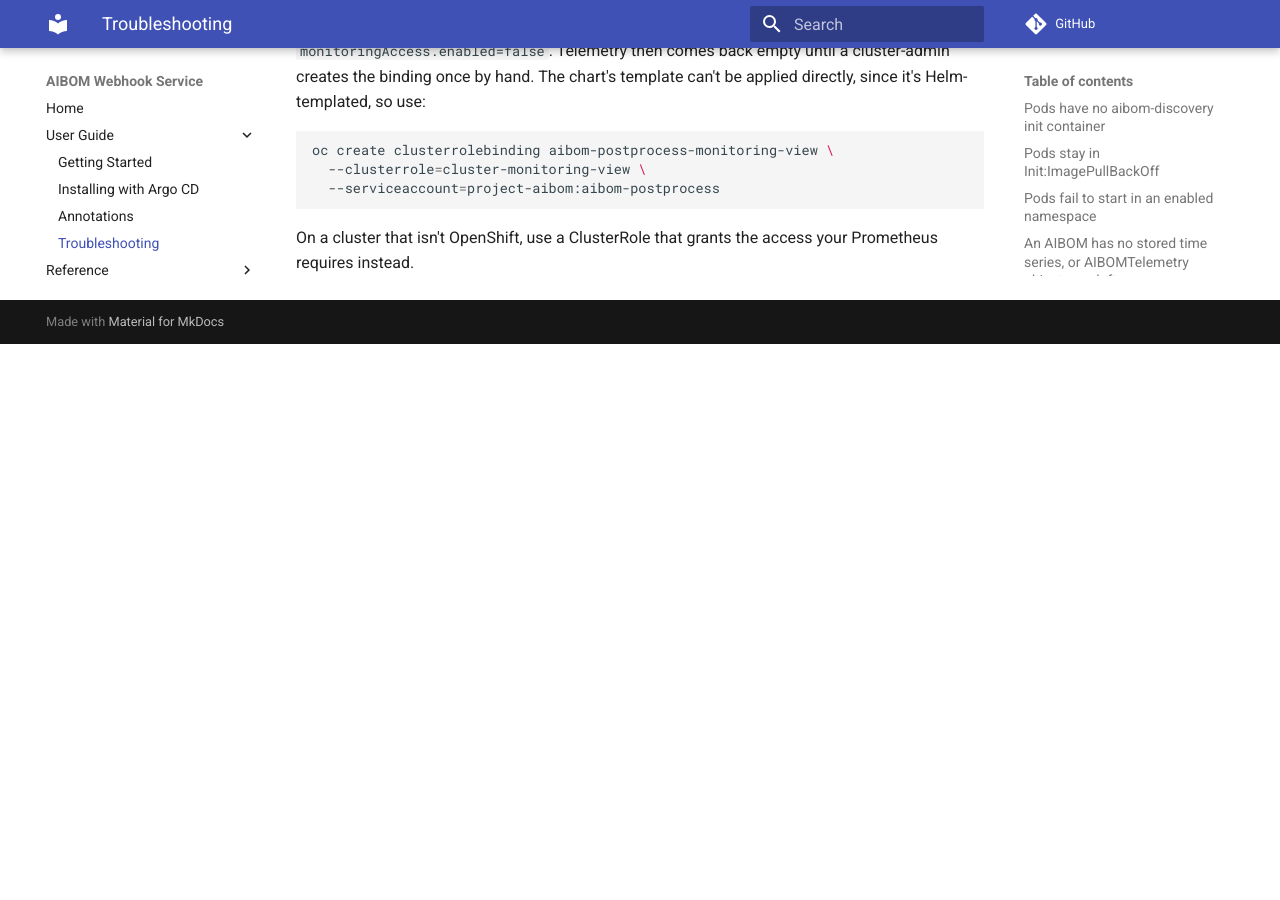
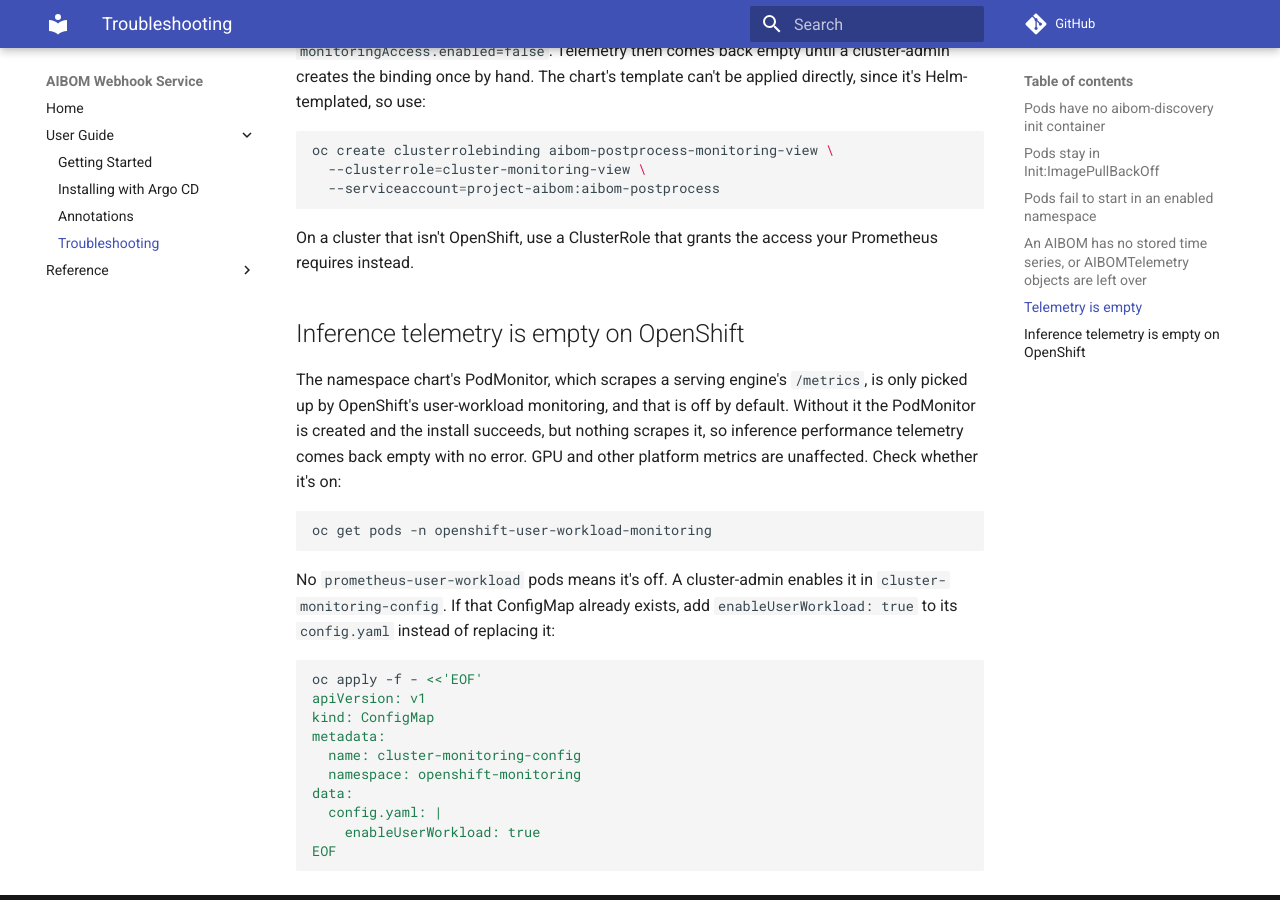
Before and after one commit to gavinsan33/aibom-webhook-service, an MkDocs documentation site: the page built from docs/user-guide/troubleshooting.md, in a window 1280 px wide and 900 px high, scrolled down 1977 px. Built offline with MkDocs 1.6.1 and Material for MkDocs 9.7.7, drawn with Linux system fonts in a browser that asks for light colours; comment, search, counter and statistics services are not loaded; before the commit the page ends 2321 px from its top, so only the background shows below that.

Commit message:
Document OpenShift user-workload monitoring for inference telemetry

````diff
--- a/docs/user-guide/troubleshooting.md
+++ b/docs/user-guide/troubleshooting.md
@@ -62,3 +62,26 @@ oc create clusterrolebinding aibom-postprocess-monitoring-view \
 ```
 
 On a cluster that isn't OpenShift, use a ClusterRole that grants the access your Prometheus requires instead.
+
+## Inference telemetry is empty on OpenShift
+
+The namespace chart's PodMonitor, which scrapes a serving engine's `/metrics`, is only picked up by OpenShift's user-workload monitoring, and that is off by default. Without it the PodMonitor is created and the install succeeds, but nothing scrapes it, so inference performance telemetry comes back empty with no error. GPU and other platform metrics are unaffected. Check whether it's on:
+
+```bash
+oc get pods -n openshift-user-workload-monitoring
+```
+
+No `prometheus-user-workload` pods means it's off. A cluster-admin enables it in `cluster-monitoring-config`. If that ConfigMap already exists, add `enableUserWorkload: true` to its `config.yaml` instead of replacing it:
+
+```bash
+oc apply -f - <<'EOF'
+apiVersion: v1
+kind: ConfigMap
+metadata:
+  name: cluster-monitoring-config
+  namespace: openshift-monitoring
+data:
+  config.yaml: |
+    enableUserWorkload: true
+EOF
+```
````
Also changed, not shown: docs/user-guide/getting-started.md (+1 -0 lines).
